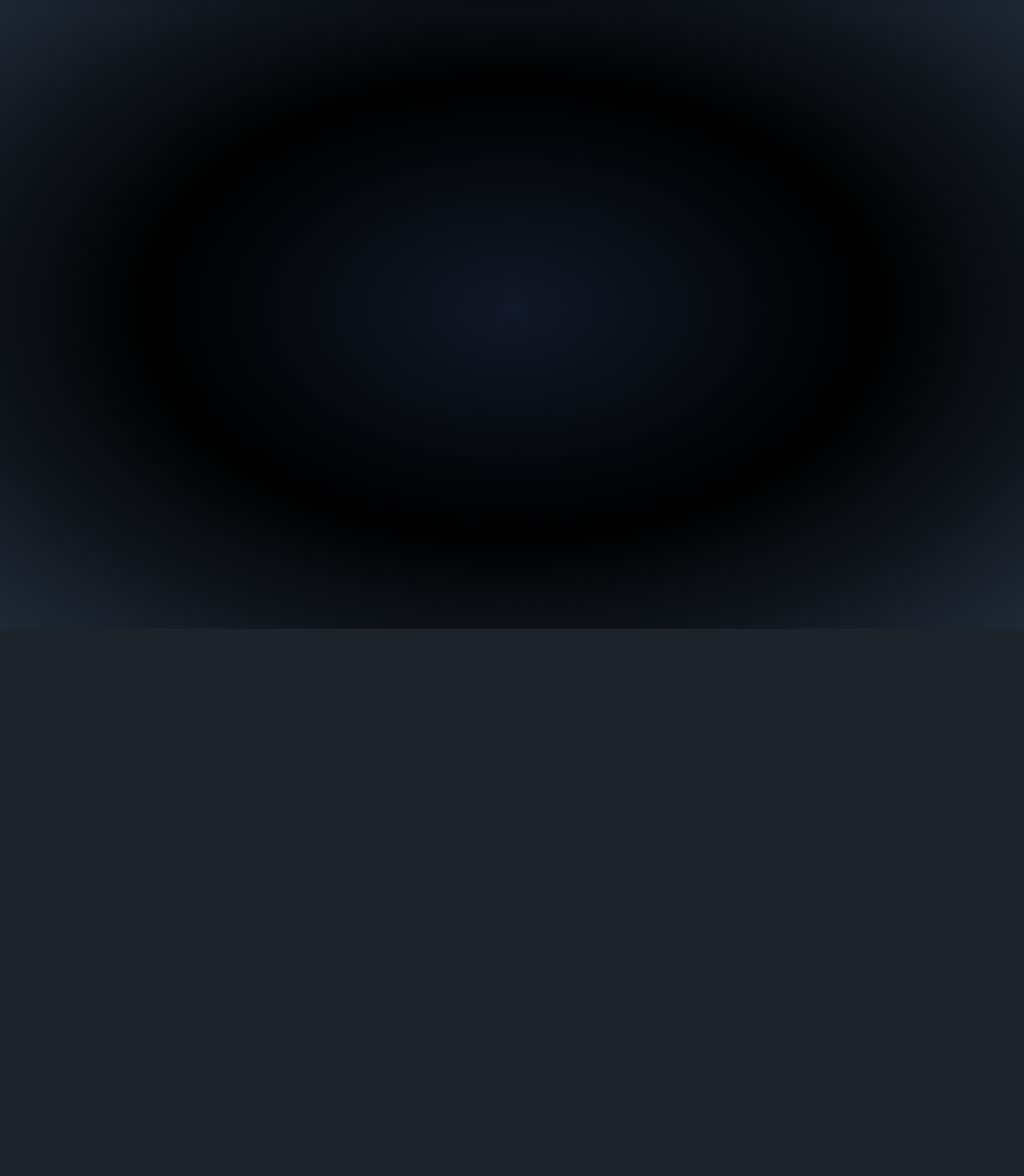
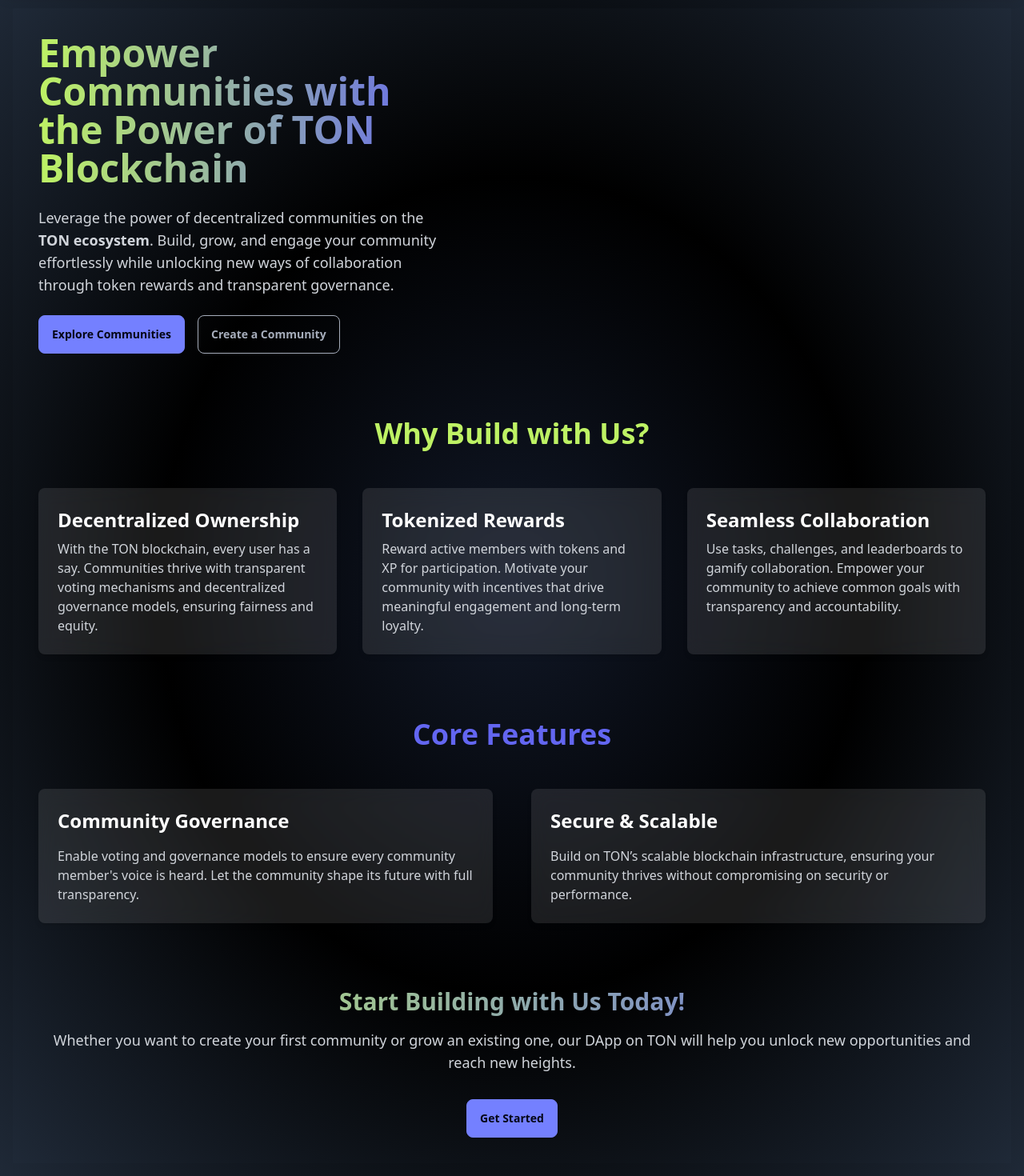
Before and after one commit to xpresso123/imprezz, a React (Vite) app in the folder front-end/: page /landing in a window 1280 px wide. Shown: the part 74-1544 px from the top of the page at 80% size. Before the commit the page ends 860 px from the top, so only its background shows below. Built offline with nearby package versions, Linux system fonts and the light colour scheme.

Commit message:
Chore: Designed LAnding Page

```diff
--- a/front-end/src/App.jsx
+++ b/front-end/src/App.jsx
@@ -8,6 +8,7 @@
 import CommunityDetails from "./pages/CommunityDetails";
 import TaskDetails from "./pages/TaskDetails";
 import NewTaskForm from "./pages/NewTaskForm";
+import LandingPage from "./pages/LandingPage";
 
 const App = () => {
   return (
@@ -21,6 +22,7 @@
             <Route path="/create-community" element={<CreateCommunity />} />
             <Route path="/details" element={<CommunityDetails />} />
             <Route path="/task" element={<TaskDetails />} />
+            <Route path="/landing" element={<LandingPage />} />
             <Route path="/taskform" element={<NewTaskForm />} />
           </Routes>
         </div>
--- /dev/null
+++ b/front-end/src/pages/LandingPage.jsx
@@ -0,0 +1,93 @@
+import React from 'react'
+import { Link } from 'react-router-dom';
+
+
+const LandingPage = () => {
+  return (
+    <div className="min-h-screen bg-gradient-radial from-gray-900 via-black to-gray-800 text-white p-8">
+
+      <div className="flex flex-col lg:flex-row items-center justify-between space-y-12 lg:space-y-0">
+        <div className="max-w-lg text-center lg:text-left space-y-6">
+          <h1 className="text-5xl font-extrabold bg-clip-text text-transparent bg-gradient-to-r from-lime-300 to-indigo-500">
+            Empower Communities with the Power of TON Blockchain
+          </h1>
+          <p className="text-lg text-gray-300">
+            Leverage the power of decentralized communities on the <b>TON ecosystem</b>.
+            Build, grow, and engage your community effortlessly while unlocking new ways of
+            collaboration through token rewards and transparent governance.
+          </p>
+          <div className="space-x-4">
+            <button className="btn btn-primary">Explore Communities</button>
+            <button className="btn btn-outline">Create a Community</button>
+          </div>
+        </div>
+
+
+      </div>
+
+      <div className="mt-20 space-y-12">
+        <h2 className="text-4xl font-bold text-center text-lime-300">Why Build with Us?</h2>
+        <div className="grid lg:grid-cols-3 gap-8">
+
+          <div className="bg-white/10 p-6 rounded-lg shadow-md backdrop-blur-md">
+            <h3 className="text-2xl font-semibold mb-2">Decentralized Ownership</h3>
+            <p className="text-gray-300">
+              With the TON blockchain, every user has a say. Communities thrive with transparent
+              voting mechanisms and decentralized governance models, ensuring fairness and equity.
+            </p>
+          </div>
+
+          <div className="bg-white/10 p-6 rounded-lg shadow-md backdrop-blur-md">
+            <h3 className="text-2xl font-semibold mb-2">Tokenized Rewards</h3>
+            <p className="text-gray-300">
+              Reward active members with tokens and XP for participation. Motivate your community
+              with incentives that drive meaningful engagement and long-term loyalty.
+            </p>
+          </div>
+
+          <div className="bg-white/10 p-6 rounded-lg shadow-md backdrop-blur-md">
+            <h3 className="text-2xl font-semibold mb-2">Seamless Collaboration</h3>
+            <p className="text-gray-300">
+              Use tasks, challenges, and leaderboards to gamify collaboration. Empower your
+              community to achieve common goals with transparency and accountability.
+            </p>
+          </div>
+        </div>
+      </div>
+
+      <div className="mt-20 space-y-12">
+        <h2 className="text-4xl font-bold text-center text-indigo-500">Core Features</h2>
+        <div className="flex flex-col lg:flex-row gap-12">
+          <div className="flex-1 bg-white/10 p-6 rounded-lg shadow-md backdrop-blur-md">
+            <h3 className="text-2xl font-semibold mb-4">Community Governance</h3>
+            <p className="text-gray-300">
+              Enable voting and governance models to ensure every community member's voice is heard.
+              Let the community shape its future with full transparency.
+            </p>
+          </div>
+          <div className="flex-1 bg-white/10 p-6 rounded-lg shadow-md backdrop-blur-md">
+            <h3 className="text-2xl font-semibold mb-4">Secure & Scalable</h3>
+            <p className="text-gray-300">
+              Build on TON’s scalable blockchain infrastructure, ensuring your community thrives
+              without compromising on security or performance.
+            </p>
+          </div>
+        </div>
+      </div>
+
+      <div className="mt-20 text-center">
+        <h2 className="text-3xl font-semibold mb-4 bg-clip-text text-transparent bg-gradient-to-r from-lime-300 to-indigo-500">
+          Start Building with Us Today!
+        </h2>
+        <p className="text-lg text-gray-300 mb-8">
+          Whether you want to create your first community or grow an existing one, our DApp
+          on TON will help you unlock new opportunities and reach new heights.
+        </p>
+        <Link to='/'><button className="btn btn-primary">Get Started</button></Link>
+
+      </div>
+    </div>
+  );
+};
+
+export default LandingPage;
```
